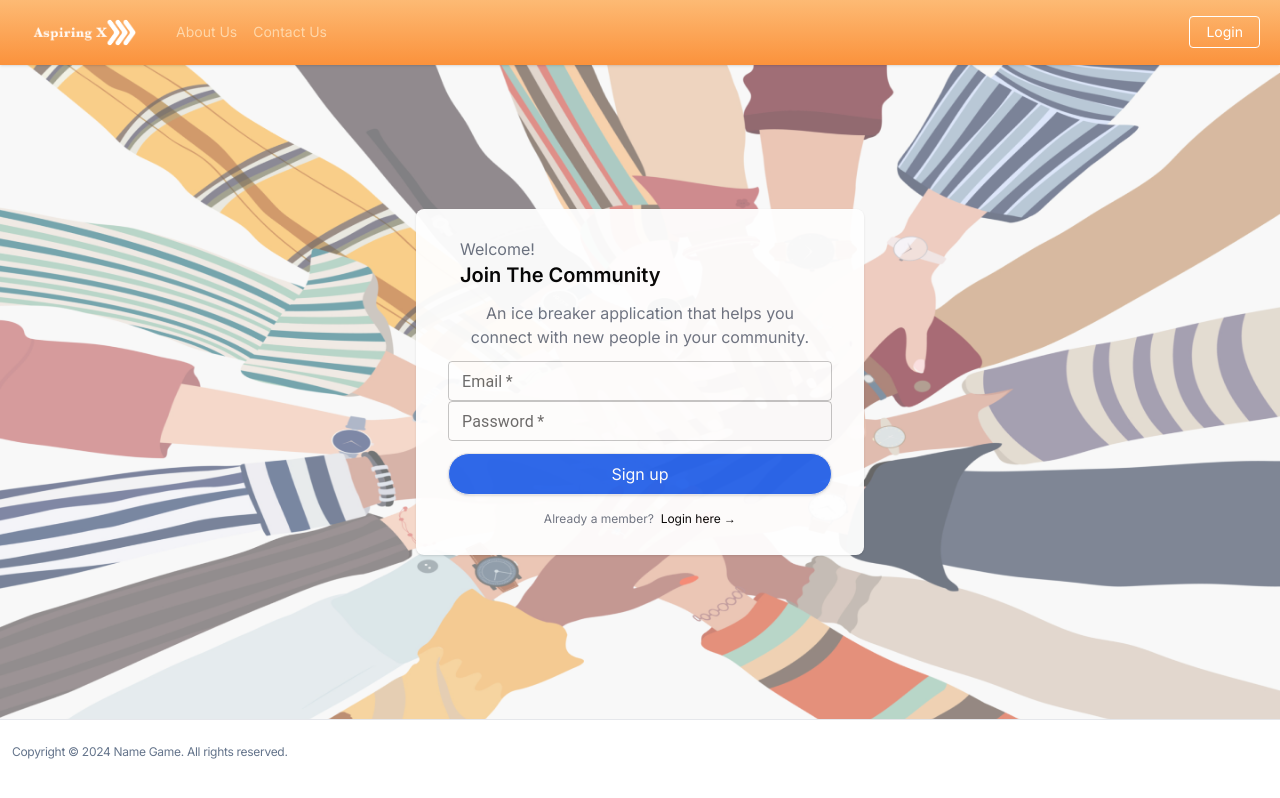
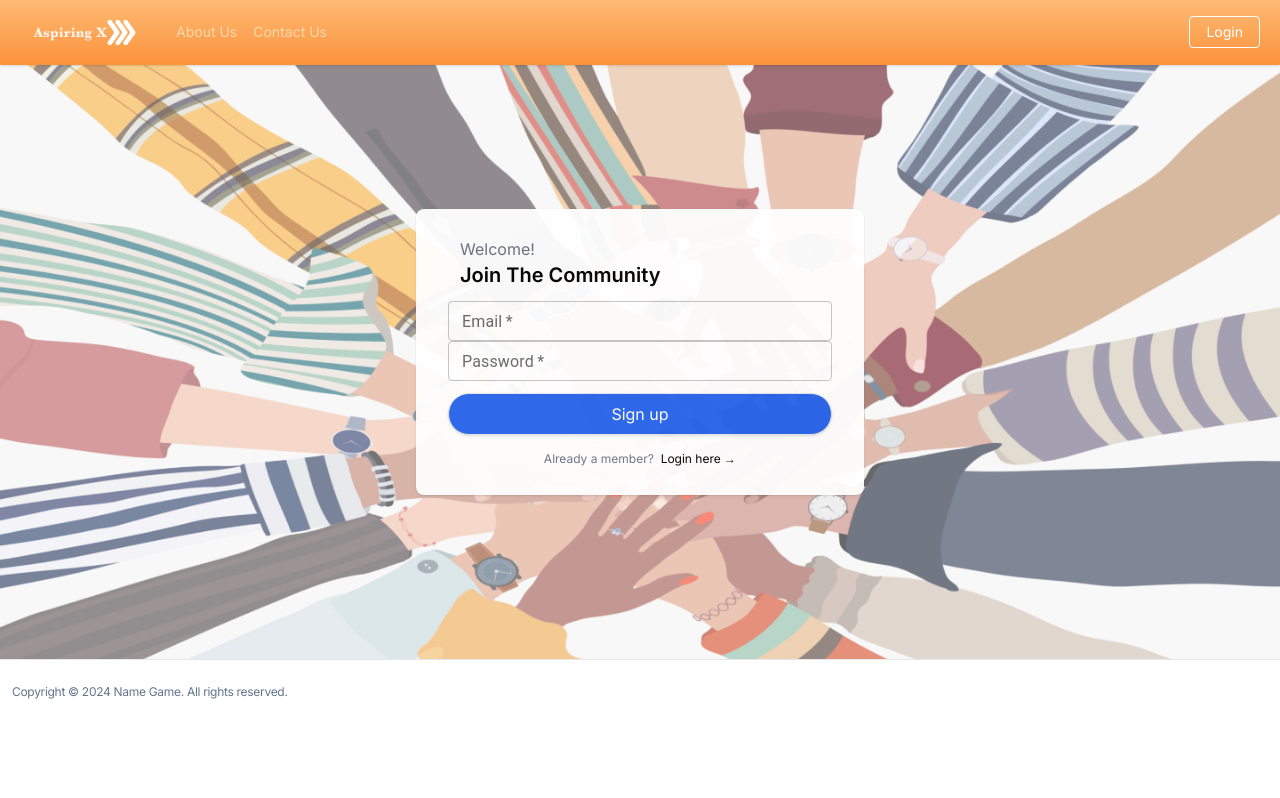
Before and after one commit to aspiringx/namegame-react1, a Next.js app: page / in a window 1280 px wide. Built offline with nearby package versions, Linux system fonts and the light colour scheme.

Commit message:
Remove div

```diff
--- a/app/page.tsx
+++ b/app/page.tsx
@@ -11,7 +11,6 @@ export default function Home() {
           <div className="bg-white rounded-lg text-black min-h-2 max-w-md opacity-95 text-center items-center m-auto my-36 px-8 py-7 mx-md-4 shadow">
             <div className="text-md text-gray-500 text-left px-3">Welcome!</div>
             <div className="font-semibold text-xl text-left px-3 pb-3">Join The Community</div>
-            <div className="text-gray-500 px-2 pb-3">An ice breaker application that helps you connect with new people in your community.</div>
             <RegistrationForm isLoginType={false} />
           </div>
         </div>
```
